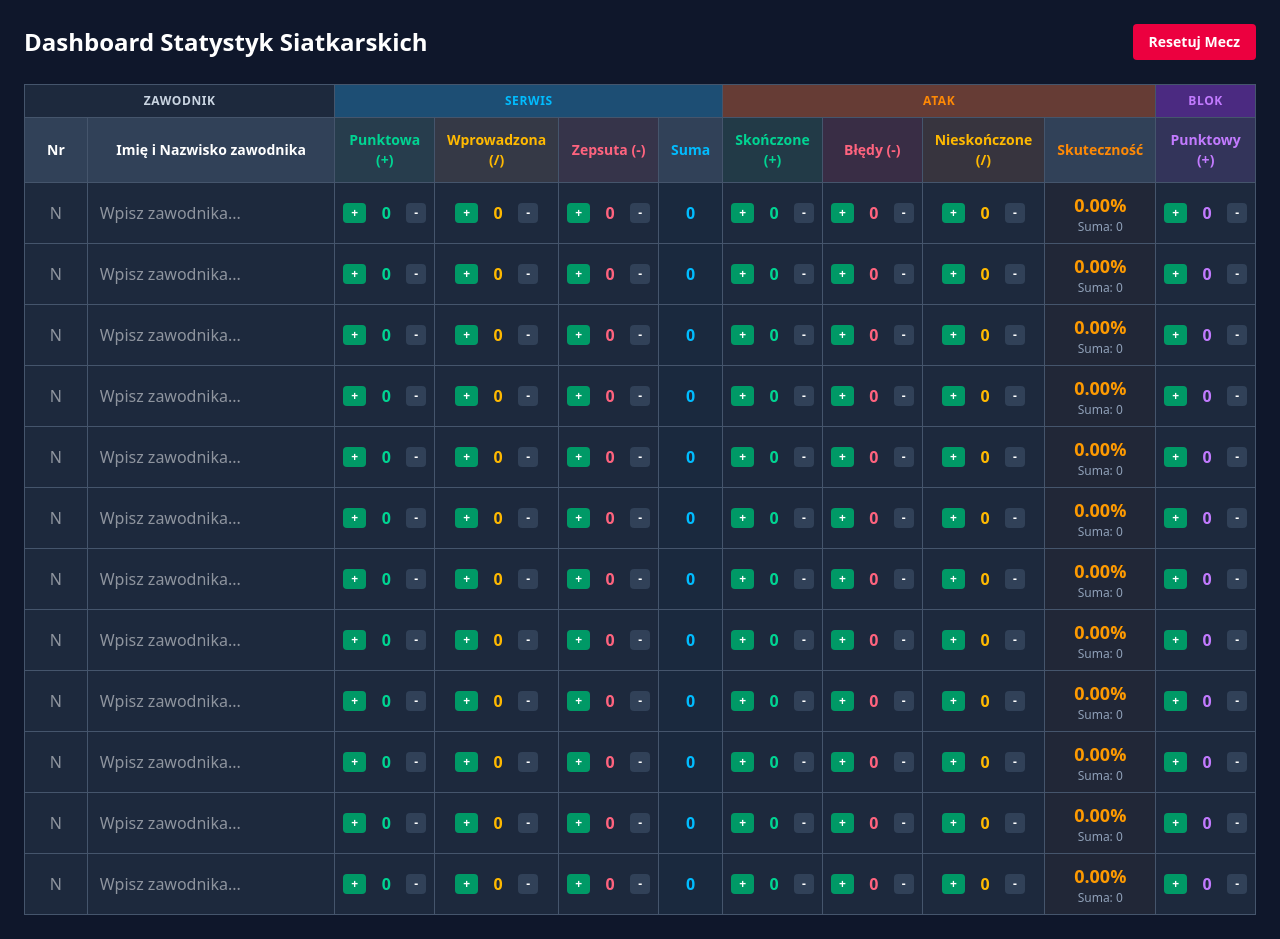
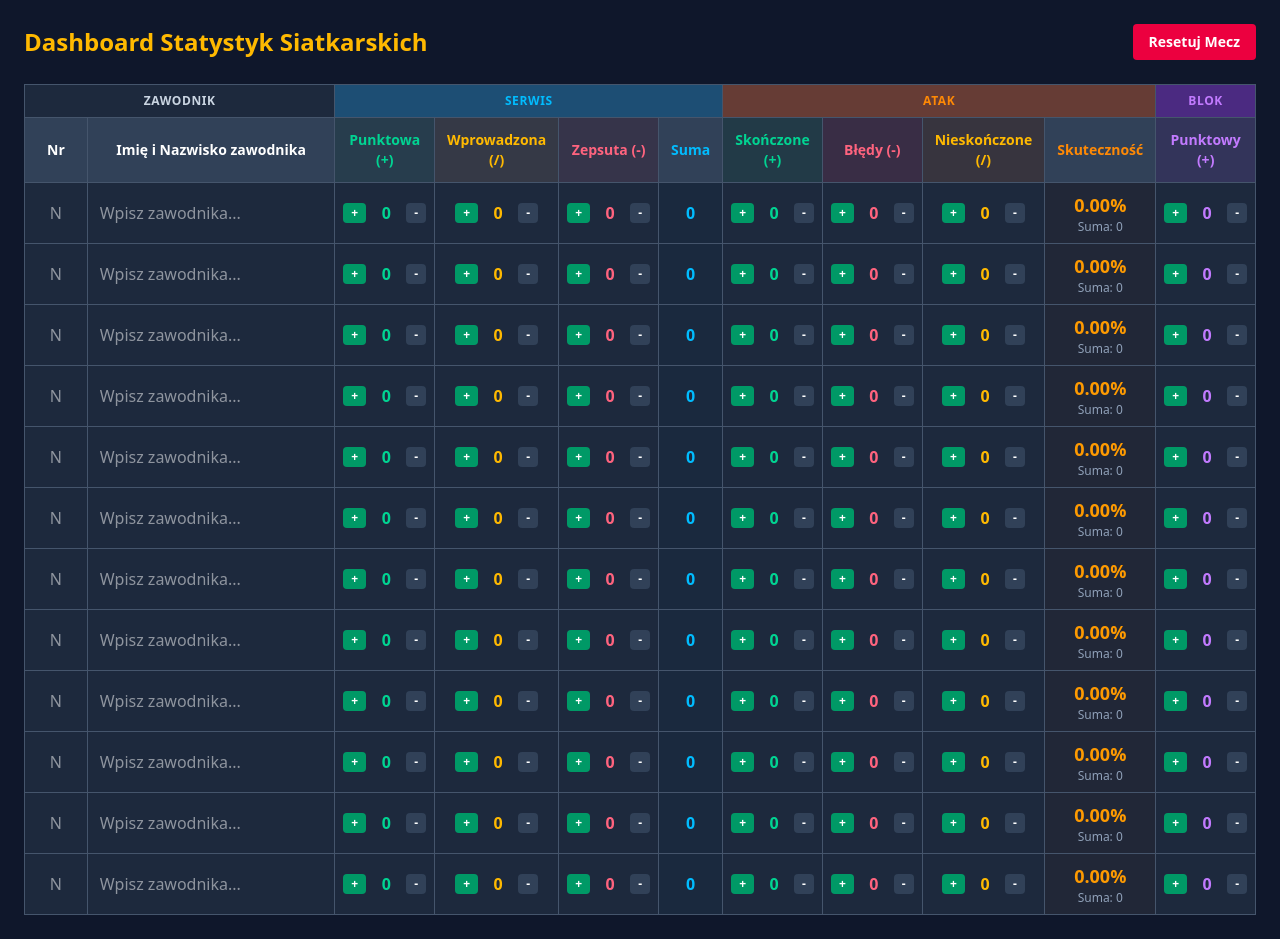
Before and after one commit to bartoszpodlewski92it/volleyball-stats-app, a Next.js app: page / in a window 1280 px wide. Built offline with nearby package versions, Linux system fonts and the light colour scheme.

Commit message:
change page title color

```diff
--- a/src/app/page.tsx
+++ b/src/app/page.tsx
@@ -65,7 +65,7 @@ export default function Home() {
   return (
     <main className="p-6 bg-slate-900 min-h-screen text-white relative">
       <div className="flex justify-between items-center mb-6">
-        <h1 className="text-2xl font-bold">Dashboard Statystyk Siatkarskich</h1>
+        <h1 className="text-2xl text-amber-400 font-bold">Dashboard Statystyk Siatkarskich</h1>
         <button
           onClick={() => setIsModalOpen(true)}
           className="bg-rose-600 hover:bg-rose-500 text-white font-bold py-2 px-4 rounded transition cursor-pointer text-sm"
@@ -80,7 +80,6 @@ export default function Home() {
         onStatChange={handleStatChange}
       />
 
-      {/* Nasz nowy, bezpieczny i ostylowany modal z Tailwind CSS */}
       <ConfirmModal
         isOpen={isModalOpen}
         title="Ostrzeżenie"
```
